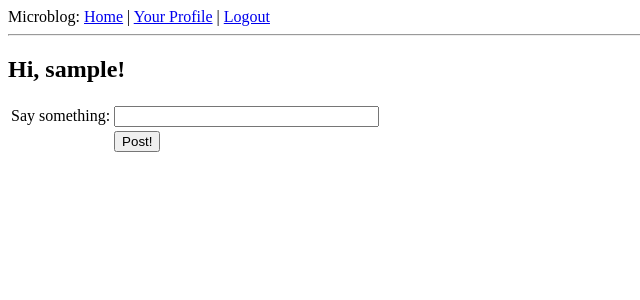
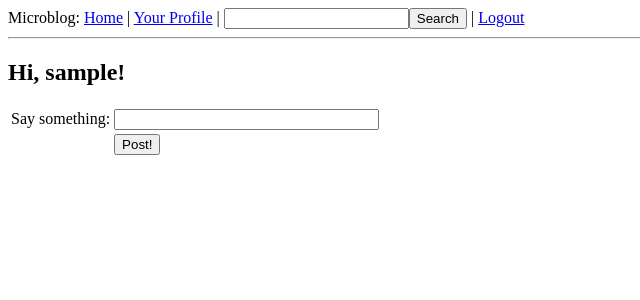
Before and after one commit to quannh-uet/microblog, a Flask app: page / in a window 1280 px wide. Shown: the top 300 px of the page, without its empty margins (0-640 px from the left). Run offline with Flask 2, Linux system fonts and the light colour scheme; the visitor is signed in with stand-in values (Sample User, id 1); data comes from the database, SQL or seed files in the repository; data that the repository does not hold is empty; parts of the project's set-up code (start-up, migrations or seed data) failed here and were passed over.

Commit message:
Full Text Search with Flask-WhooshAlchemy

```diff
--- a/app/forms.py
+++ b/app/forms.py
@@ -15,3 +15,7 @@ class EditForm(Form):
 
 class PostForm(Form):
     post = StringField('post', validators=[DataRequired()])
+
+
+class SearchForm(Form):
+    search = StringField('search', validators=[DataRequired()])
--- a/app/models.py
+++ b/app/models.py
@@ -1,5 +1,12 @@
-from app import db
+from app import app, db
 from flask.ext.login import UserMixin
+import sys
+
+if sys.version_info >= (3, 0):
+    enable_search = False
+else:
+    enable_search = True
+    import flask.ext.whooshalchemy as whooshalchemy
 
 followers = db.Table(
     'followers',
@@ -45,6 +52,8 @@ class User(UserMixin, db.Model):
 
 
 class Post(db.Model):
+    __searchable__ = ['body']
+
     id = db.Column(db.Integer, primary_key=True)
     body = db.Column(db.String(140))
     timestamp = db.Column(db.DateTime)
@@ -52,3 +61,7 @@ class Post(db.Model):
 
     def __repr__(self):
         return '<Post %r>' % self.body
+
+
+if enable_search:
+    whooshalchemy.whoosh_index(app, Post)
--- a/app/templates/base.html
+++ b/app/templates/base.html
@@ -14,7 +14,12 @@
     <a href="{{ url_for('index') }}">Home</a>
     {% if g.user.is_authenticated() %}
         | <a href="{{ url_for('user', userid=g.user.id) }}">Your Profile</a>
-        | <a href="{{ url_for('logout') }}">Logout</a>
+        |
+        <form style="display: inline;" action="{{ url_for('search') }}" method="post" name="search">
+            {{ g.search_form.hidden_tag() }}{{ g.search_form.search(size=20) }}<input type="submit" value="Search">
+        </form>
+        |
+        <a href="{{ url_for('logout') }}">Logout</a>
     {% endif %}
 </div>
 <hr>
--- a/app/templates/index.html
+++ b/app/templates/index.html
@@ -20,7 +20,10 @@
             </tr>
         </table>
     </form>
-    {% for post in posts %}
+    {% for post in posts.items %}
         {% include 'post.html' %}
     {% endfor %}
+    {% if posts.has_prev %}<a href="{{ url_for('index', page=posts.prev_num) }}">&lt;&lt; Newer posts</a>
+        |{% endif %}
+    {% if posts.has_next %}<a href="{{ url_for('index', page=posts.next_num) }}">Older posts &gt;&gt;</a>{% endif %}
 {% endblock %}
--- a/app/templates/post.html
+++ b/app/templates/post.html
@@ -2,8 +2,5 @@
     <tr valign="top">
         <td><img src="{{ post.author.avatar_url }}"></td>
         <td><i>{{ post.author.nickname }} says:</i><br>{{ post.body }}</td>
-        {% if posts.has_prev %}<a href="{{ url_for('index', page=posts.prev_num) }}">&lt;&lt; Newer posts</a>
-            |{% endif %}
-        {% if posts.has_next %}<a href="{{ url_for('index', page=posts.next_num) }}">Older posts &gt;&gt;</a>{% endif %}
     </tr>
 </table>
--- a/app/templates/user.html
+++ b/app/templates/user.html
@@ -21,7 +21,10 @@
         </tr>
     </table>
     <hr>
-    {% for post in posts %}
+    {% for post in posts.items %}
         {% include 'post.html' %}
     {% endfor %}
+    {% if posts.has_prev %}<a href="{{ url_for('user', userid=user.id, page=posts.prev_num) }}">&lt;&lt; Newer posts</a>
+        |{% endif %}
+    {% if posts.has_next %}<a href="{{ url_for('user', userid=user.id, page=posts.next_num) }}">Older posts &gt;&gt;</a>{% endif %}
 {% endblock %}
--- a/app/views.py
+++ b/app/views.py
@@ -1,11 +1,11 @@
-from app.forms import EditForm, PostForm
+from app.forms import EditForm, PostForm, SearchForm
 from flask import render_template, flash, redirect, url_for, request, g
 from flask.ext.login import login_user, logout_user, current_user, login_required
 from app import app, db, lm
 from .models import User, Post
 from oauth import OAuthSignIn
 from datetime import datetime
-from config import POSTS_PER_PAGE
+from config import POSTS_PER_PAGE, MAX_SEARCH_RESULTS
 
 
 @app.before_request
@@ -15,6 +15,7 @@ def before_request():
         g.user.last_seen = datetime.utcnow()
         db.session.add(g.user)
         db.session.commit()
+        g.search_form = SearchForm()
 
 
 @app.route('/', methods=['GET', 'POST'])
@@ -30,7 +31,7 @@ def index(page=1):
         flash('Your post is now live!')
         return redirect(url_for('index'))
     user = g.user
-    posts = g.user.followed_posts().paginate(page, POSTS_PER_PAGE, False).items
+    posts = g.user.followed_posts().paginate(page, POSTS_PER_PAGE, False)
     return render_template('index.html', title='Home', form=form, user=user, posts=posts)
 
 
@@ -42,7 +43,7 @@ def user(userid, page=1):
     if user is None:
         flash('User %s not found.' % userid)
         return redirect(url_for('index'))
-    posts = user.posts.paginate(page, POSTS_PER_PAGE, False).items
+    posts = user.posts.paginate(page, POSTS_PER_PAGE, False)
     return render_template('user.html',
                            user=user,
                            posts=posts)
@@ -93,6 +94,23 @@ def unfollow(userid):
     db.session.commit()
     flash('You have stopped following %s .' % userid)
     return redirect(url_for('user', userid=userid))
+
+
+@app.route('/search', methods=['POST'])
+@login_required
+def search():
+    if not g.search_form.validate_on_submit():
+        return redirect(url_for('index'))
+    return redirect(url_for('search_results', query=g.search_form.search.data))
+
+
+@app.route('/search_results/<query>')
+@login_required
+def search_results(query):
+    results = Post.query.whoosh_search(query, MAX_SEARCH_RESULTS).all()
+    return render_template('search_results.html',
+                           query=query,
+                           results=results)
 
 
 @app.route('/detail')
--- a/config.py
+++ b/config.py
@@ -7,6 +7,8 @@ SQLALCHEMY_MIGRATE_REPO = os.path.join(basedir, 'db_repository')
 
 WTF_CSRF_ENABLED = True
 SECRET_KEY = 'you-will-never-guess'
+
+WHOOSH_BASE = os.path.join(basedir, 'search.db')
 
 OAUTH_CREDENTIALS = {
     'facebook': {
@@ -43,3 +45,5 @@ ADMINS = ['you@example.com']
 
 # pagination
 POSTS_PER_PAGE = 20
+# searching
+MAX_SEARCH_RESULTS = 50
```
Also changed, not shown: app/templates/search_results.html (added, +9 -0 lines).
